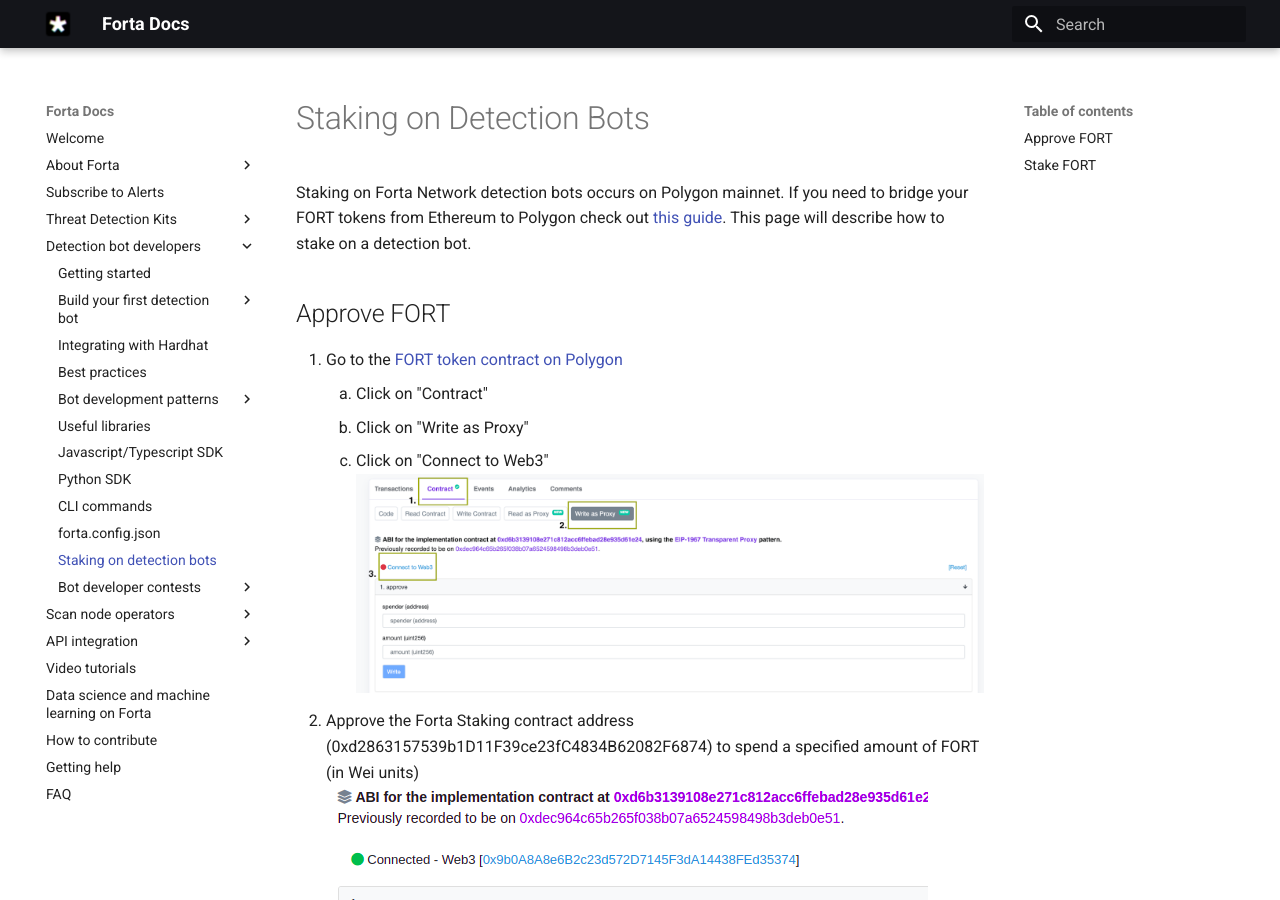
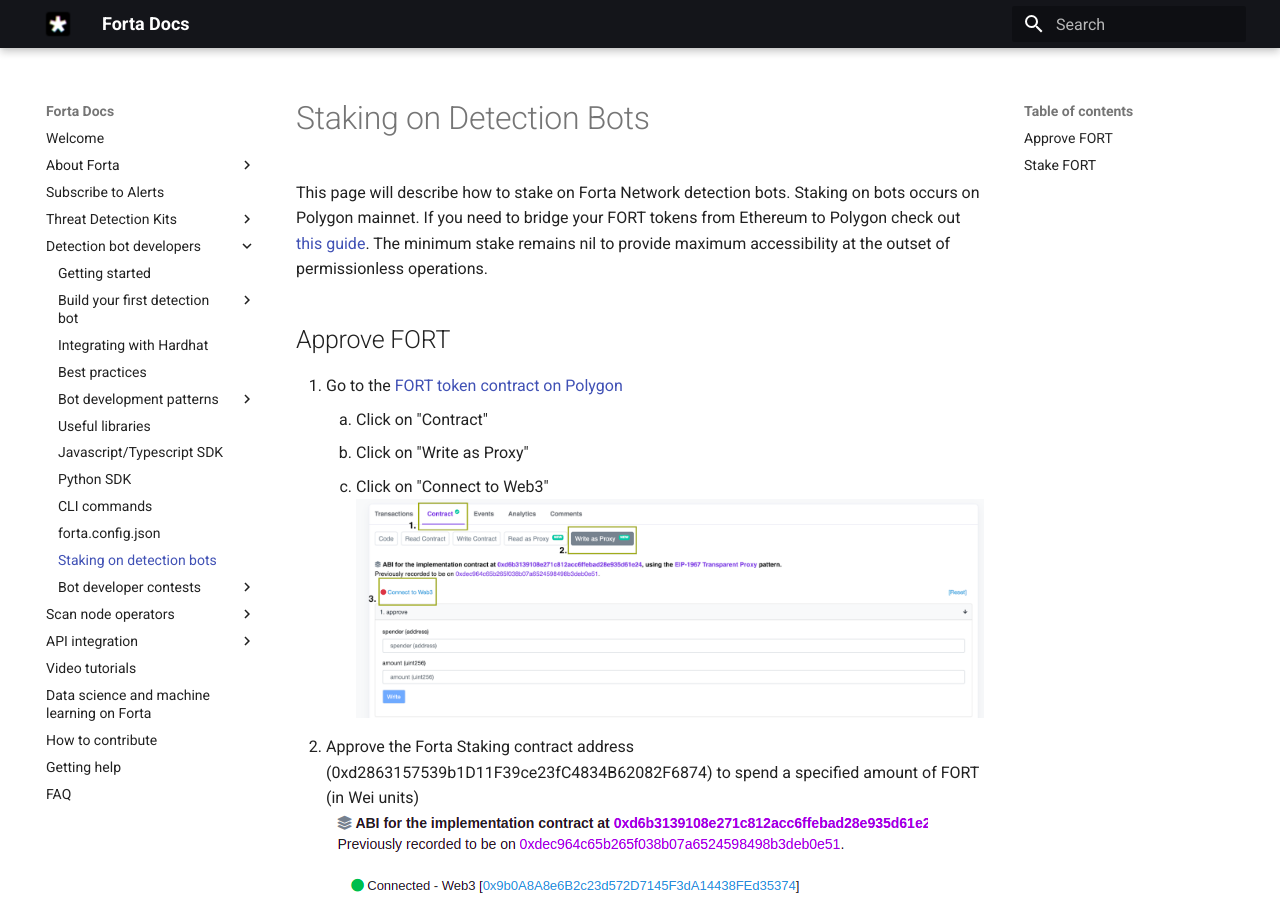
Before and after one commit to forta-network/docs, an MkDocs documentation site: the page built from docs/stake-on-detection-bot.md, in a window 1280 px wide and 900 px high. Built offline with MkDocs 1.6.1 and Material for MkDocs 9.7.7, drawn with Linux system fonts in a browser that asks for light colours; some of the changed text lies outside the part shown.

Commit message:
bot staking edits

```diff
--- a/docs/stake-on-detection-bot.md
+++ b/docs/stake-on-detection-bot.md
@@ -1,6 +1,6 @@
 # Staking on Detection Bots
 
-Staking on Forta Network detection bots occurs on Polygon mainnet. If you need to bridge your FORT tokens from Ethereum to Polygon check out [this guide](bridging-fort.md). This page will describe how to stake on a detection bot.
+This page will describe how to stake on Forta Network detection bots. Staking on bots occurs on Polygon mainnet. If you need to bridge your FORT tokens from Ethereum to Polygon check out [this guide](bridging-fort.md). The minimum stake remains nil to provide maximum accessibility at the outset of permissionless operations.
 
 ## Approve FORT
 
@@ -19,7 +19,7 @@
 Once approved, you can search for a bot by name using Forta Explorer
 
 1. Go to [https://explorer.forta.network/bot-search](https://explorer.forta.network/bot-search)
-2. Search for the bot you want to stake on. In this example we are going to stake on a bot from Lido (but you can choose any bot you prefer)
+2. Search for the bot you want to stake on. In this example we are going to stake on a bot from Lido (but you can choose any bot you prefer). The bot ID can be found on the Bot Report Page specific to each bot on Forta Explorer
     1. Search for the bot
     2. Copy the bot ID
    ![Forta Explorer](stake-bot4.png)
```
Also changed, not shown: docs/stake-bot4.png.
